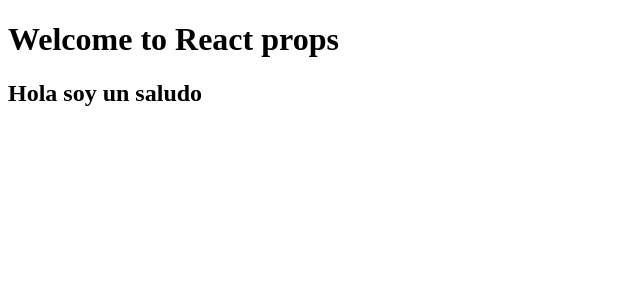
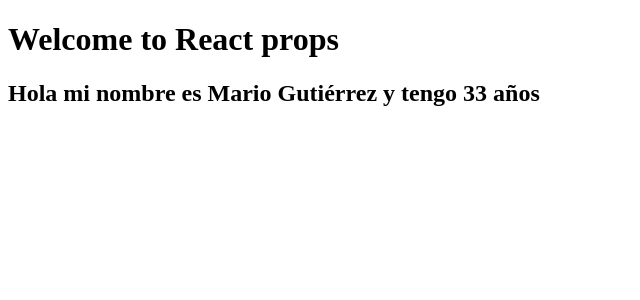
Before and after one commit to MarioGuTe/props-propio, a React (Create React App) app: page / in a window 1280 px wide. Shown: the top 300 px of the page, without its empty margins (0-640 px from the left). Built offline with nearby package versions, Linux system fonts and the light colour scheme.

Commit message:
add props

```diff
--- a/src/App.jsx
+++ b/src/App.jsx
@@ -4,7 +4,7 @@
   return (
     <div className="App">
       <h1>Welcome to React props</h1>
-      <Greetings />
+      <Greetings firstName={"Mario"} lastName={"Gutiérrez"} age={33} />
     </div>
   );
 }
--- a/src/Greetings.jsx
+++ b/src/Greetings.jsx
@@ -1,9 +1,30 @@
-import React from "react";
+// Manejo de props
+// Tip Clean Code: Se permite recibir como parámetro de función hasta 4 props sueltos
+// si el número es mayor a 4 optar por las desestructuración de props
 
-const Greetings = () => {
+// forma 1
+// const Greetings = (props) => {
+//   console.log(props);
+//   return (
+//     <div>
+//       <h2>
+//         Hola mi nombre es {props.firstName} {props.lastName} y tengo {props.age}{" "}
+//         años
+//       </h2>
+//     </div>
+//   );
+// };
+
+// export default Greetings;
+
+// forma 2 desestructurando props
+const Greetings = (props) => {
+  const { firstName, lastName, age } = props;
   return (
     <div>
-      <h2>Hola soy un saludo</h2>
+      <h2>
+        Hola mi nombre es {firstName} {lastName} y tengo {age} años
+      </h2>
     </div>
   );
 };
```
